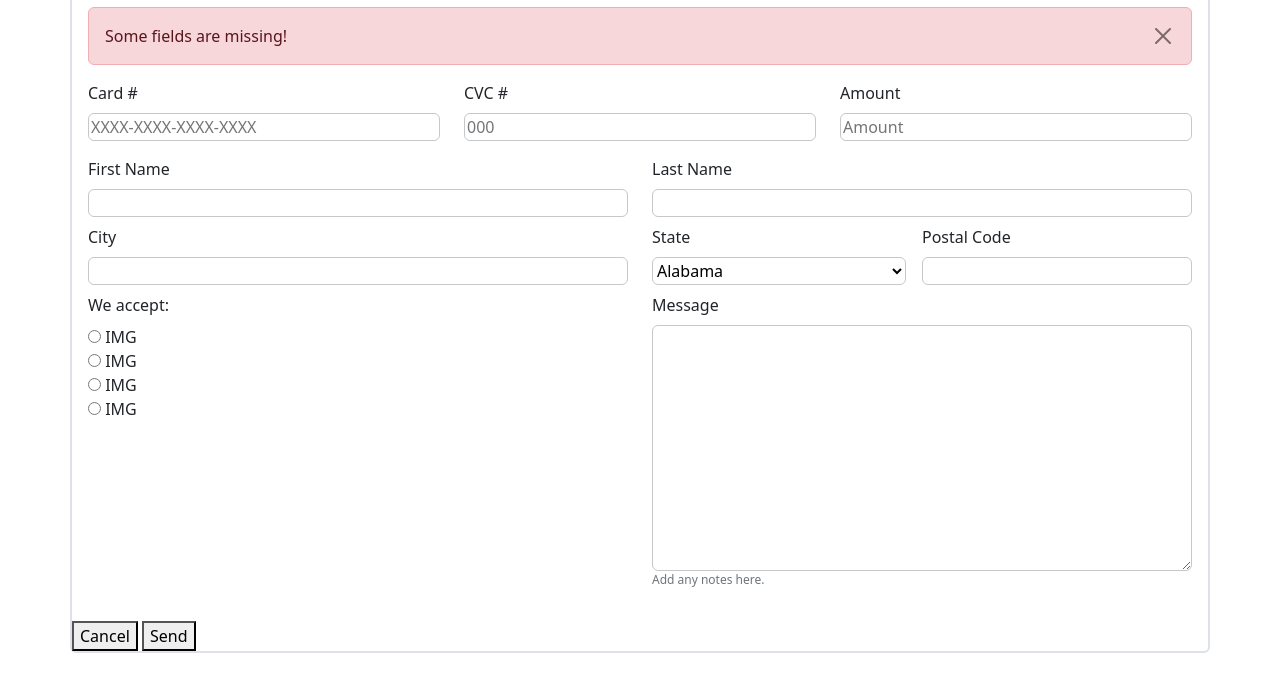
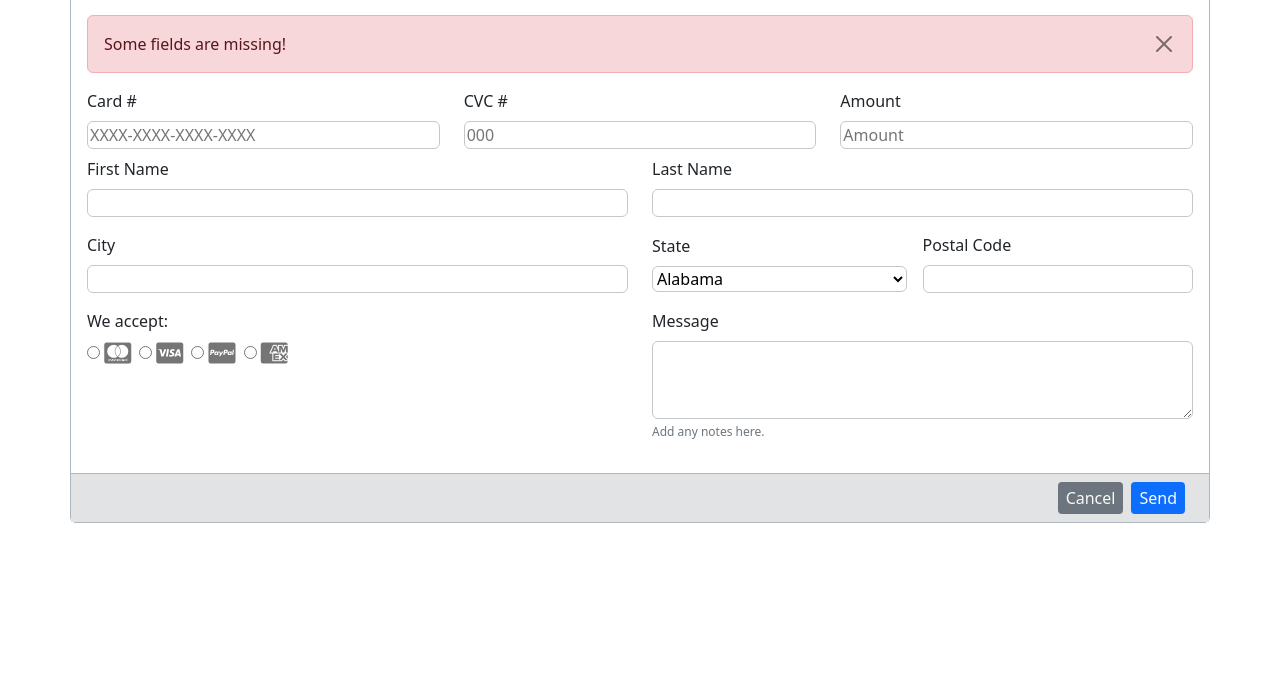
Before and after one commit to gdwhittaker94/4Geeks_html5_form_Bootstrap, a plain HTML site: page index.html in a window 1280 px wide. Shown: the part 121-800 px from the top of the page. Drawn offline with nearby package versions, Linux system fonts and the light colour scheme.

Commit message:
Completed card

```diff
--- a/index.html
+++ b/index.html
@@ -5,40 +5,42 @@
     <meta name="viewport" content="width=device-width, initial-scale=1.0">
     <link href="https://cdn.jsdelivr.net/npm/bootstrap@5.3.1/dist/css/bootstrap.min.css" rel="stylesheet" integrity="sha384-4bw+/aepP/YC94hEpVNVgiZdgIC5+VKNBQNGCHeKRQN+PtmoHDEXuppvnDJzQIu9" crossorigin="anonymous">
     <script defer src="https://cdn.jsdelivr.net/npm/bootstrap@5.3.1/dist/js/bootstrap.bundle.min.js" integrity="sha384-HwwvtgBNo3bZJJLYd8oVXjrBZt8cqVSpeBNS5n7C8IVInixGAoxmnlMuBnhbgrkm" crossorigin="anonymous"></script>
+    <script defer src="https://kit.fontawesome.com/ec70c3b021.js" crossorigin="anonymous"></script>
     <title>HTML5 Form GDW with Bootstrap</title>
 </head>
 <body>
-    <main class="container border border-2 rounded-2 mt-5 p-0">
+    <main class="container border border-1 border-dark-subtle rounded-2 my-5 p-0">
         <!-- HEADER -->
-        <header class="bg-secondary-subtle px-3 py-2 ">
-            <h2>Payment Form Example</h2>
+        <header class="bg-secondary-subtle px-3 py-3 border-bottom border-dark-subtle">
+            <h2 class="mb-0">Payment Form Example</h2>
         </header>
         <!-- FORM BODY -->
-        <form action="###" class="px-3 py-3">
+        <form action="https://example.com" method="POST">
             <!-- ERROR MESSAGE -->
+            <div class="p-3">
                 <div class="alert alert-danger d-flex justify-content-between ">
                     <p class="m-0">Some fields are missing!</p>
                     <button type="button" class="btn-close" data-bs-dismiss="alert" aria-label="Close"></button>
                 </div>
                 <!-- ROW -->
-            <section class="d-md-flex mb-3">
+                <section class="d-md-flex">
                     <fieldset class="d-flex flex-column w-100 me-md-4">
                         <label for="card" class="mb-2">
                             Card #
                         </label>
-                    <input type="number" id="card"  placeholder="XXXX-XXXX-XXXX-XXXX" class="border border-secondary-subtle rounded-2">
+                        <input type="number" id="card"  placeholder="XXXX-XXXX-XXXX-XXXX" class="border border-secondary-subtle rounded-2 mb-2">
                     </fieldset>
                     <fieldset class="d-flex flex-column w-100 me-md-4">
                         <label for="cvc" class="mb-2">
                             CVC #
                         </label>
-                    <input type="number" id="cvc" placeholder="000" class="border border-secondary-subtle rounded-2">
+                        <input type="number" id="cvc" placeholder="000" class="border border-secondary-subtle rounded-2 mb-2">
                     </fieldset>
                     <fieldset class="d-flex flex-column w-100">
                         <label for="amount" class="mb-2">
                             Amount
                         </label>
-                    <input type="number" id="amount" placeholder="Amount" class="border border-secondary-subtle rounded-2">
+                        <input type="number" id="amount" placeholder="Amount" class="border border-secondary-subtle rounded-2 mb-2">
                     </fieldset>
                 </section>
                 <!-- 2COLS -->
@@ -49,34 +51,34 @@
                             <label for="fname" class="mb-2">
                                 First Name
                             </label>
-                        <input type="text" id="fname" class="border border-secondary-subtle rounded-2">
+                            <input type="text" id="fname" class="border border-secondary-subtle rounded-2 mb-2">
                         </fieldset>
                         <fieldset class="d-flex flex-column mb-md-2">
                             <label for="city" class="mb-2">
                                 City
                             </label>
-                        <input type="text" id="city" class="border border-secondary-subtle rounded-2">
+                            <input type="text" id="city" class="border border-secondary-subtle rounded-2 mb-2">
                         </fieldset>
-                    <fieldset>
+                        <fieldset class="mb-2">
                             <label for="card_types" class="mb-2">
                                 We accept:
                             </label>
-                        <div>
-                            <div>
+                            <div class="d-flex">
+                                <div class="me-2">
                                     <input type="radio" id="card_type1" name="card_type" value="Mastercard">
-                                <label for="card_type1">IMG</label>
+                                    <label for="card_type1"><i class="fa-brands fa-cc-mastercard fa-xl" style="color: #757575;"></i></label>
                                 </div>
-                            <div>
+                                <div class="me-2">
                                     <input type="radio" id="card_type2" name="card_type" value="VISA">
-                                <label for="card_type2">IMG</label>
+                                    <label for="card_type2"><i class="fa-brands fa-cc-visa fa-xl" style="color: #757575;"></i></label>
                                 </div>
-                            <div>
+                                <div class="me-2">
                                     <input type="radio" id="card_type3" name="card_type" value="GDW_Money">
-                                <label for="card_type3">IMG</label>
+                                    <label for="card_type3"><i class="fa-brands fa-cc-paypal fa-xl" style="color: #757575;"></i></label>
                                 </div>
-                            <div>
+                                <div class="me-2">
                                     <input type="radio" id="card_type4" name="card_type" value="American Express">
-                                <label for="card_type4">IMG</label>
+                                    <label for="card_type4"><i class="fa-brands fa-cc-amex fa-xl" style="color: #757575;"></i></label>
                                 </div>
                             </div>
                         </fieldset>
@@ -87,14 +89,14 @@
                             <label for="Last Name" class="mb-2">
                                 Last Name
                             </label>
-                        <input type="text" id="Last Name" class="border border-secondary-subtle rounded-2">
+                            <input type="text" id="Last Name" class="border border-secondary-subtle rounded-2 mb-2">
                         </fieldset>
-                    <fieldset class="d-flex mb-md-2">
-                        <div class="d-md-flex flex-md-column w-100">
+                        <fieldset class="d-flex align-items-center mb-md-2">
+                            <div class="d-flex flex-column w-100">
                                 <label for="state" class="mb-2">
                                     State
                                 </label>
-                            <select name="state" id="state" class="border border-secondary-subtle rounded-2 bg-white h-50 me-3">
+                                <select name="state" id="state" class="border border-secondary-subtle rounded-2 bg-white h-50 me-3 mb-2">
                                     <option value="AL">Alabama</option>
                                     <option value="AK">Alaska</option>
                                     <option value="AZ">Arizona</option>
@@ -152,27 +154,29 @@
                                 <label for="postal" class="mb-2">
                                     Postal Code
                                 </label>
-                            <input type="number" id="postal" class="border border-secondary-subtle rounded-2">
+                                <input type="number" id="postal" class="border border-secondary-subtle rounded-2 mb-2">
                             </div>
                         </fieldset>
                         <fieldset class="d-flex flex-column">
                             <label for="card_types" class="mb-2">
                                 Message
                             </label>
-                        <textarea name="message" id="message" cols="30" rows="10" class="border border-secondary-subtle rounded-2"></textarea>
+                            <textarea name="message" id="message" cols="30" rows="3" class="border border-secondary-subtle rounded-2 mb-1"></textarea>
                             <p class="text-secondary" style="font-size: 12px">Add any notes here.</p>
                         </fieldset>
                     </div>
                 </section>
-        </form>
+            </div>
             <!-- FOOTER -->
-        <footer>
-            <button type="reset">
+            <footer class="bg-secondary-subtle px-3 py-2 border-top border-dark-subtle d-flex justify-content-end">
+                <button type="reset" class="me-2 bg-secondary border-0 rounded-1 text-light px-2 py-1" name="reset_button">
                     Cancel
                 </button>
-            <button type="submit">
+                <button type="submit" class="me-2 bg-primary border-0 rounded-1 text-light px-2 py-1" name="reset_button">
                     Send
                 </button>
             </footer>
+        </form>
+
     </main>
 </html>
```
Lines whose indentation alone changed are shown as unchanged.
